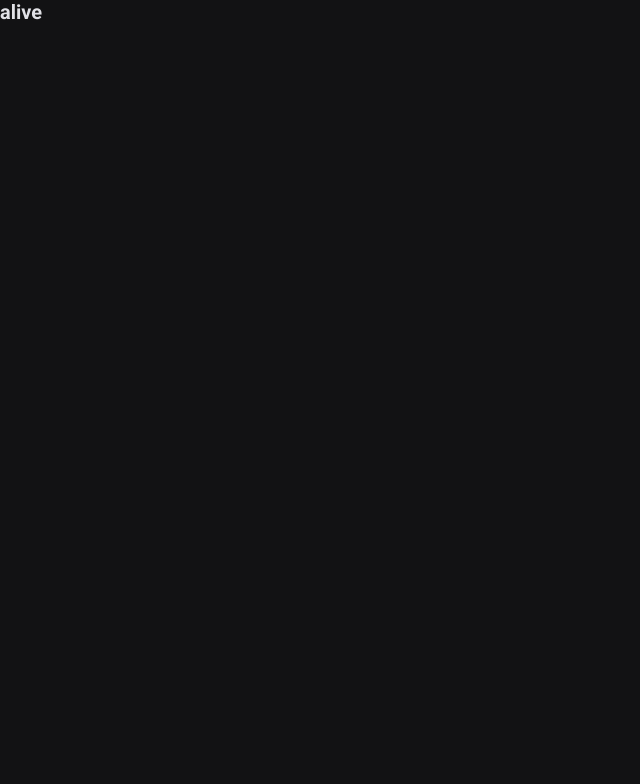
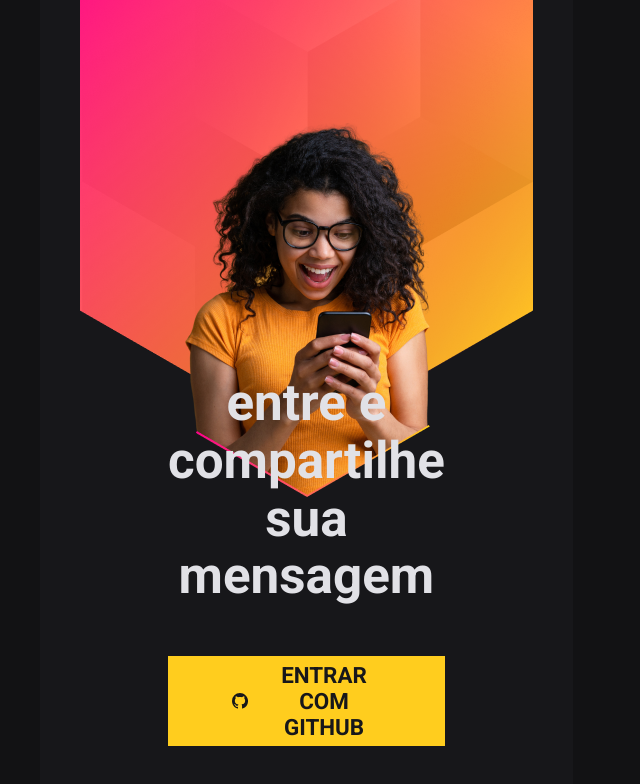
Before and after one commit to weldocarvalho/NLW_heat_front, a React (Vite) app: page / in a window 1280 px wide. Shown: the top 784 px of the page, without its empty margins (0-640 px from the left). Built offline with nearby package versions, Linux system fonts and the light colour scheme.

Commit message:
feat: LoginBox component, sass and react-icons

```diff
--- a/package.json
+++ b/package.json
@@ -8,7 +8,9 @@
   },
   "dependencies": {
     "react": "^17.0.0",
-    "react-dom": "^17.0.0"
+    "react-dom": "^17.0.0",
+    "react-icons": "^4.3.1",
+    "sass": "^1.43.2"
   },
   "devDependencies": {
     "@types/react": "^17.0.0",
--- /dev/null
+++ b/src/App.module.scss
@@ -0,0 +1,10 @@
+.contentWrapper {
+  max-width: 1200px;
+  height: 100vh;
+  margin: 0 auto;
+
+  display: grid;
+  grid-template-columns: 1fr 45.3rem;
+  column-gap: 12rem;
+  position: relative;
+}
--- a/src/App.tsx
+++ b/src/App.tsx
@@ -1,3 +1,10 @@
+import styles from './App.module.scss';
+import { LoginBox } from './components/LoginBox';
+
 export function App() {
-	return <h1>alive</h1>;
+	return (
+		<main className={styles.contentWrapper}>
+			<LoginBox />
+		</main>
+	);
 }
--- /dev/null
+++ b/src/components/LoginBox/index.tsx
@@ -0,0 +1,15 @@
+import { VscGithubInverted } from 'react-icons/vsc';
+
+import styles from './styles.module.scss';
+
+export function LoginBox() {
+	return (
+		<div className={styles.loginBoxWrapper}>
+			<strong>entre e compartilhe sua mensagem</strong>
+			<a href="#" className={styles.signInWithGithub}>
+				<VscGithubInverted size="32" />
+        entrar com github
+			</a>
+		</div>
+	);
+}
--- /dev/null
+++ b/src/components/LoginBox/styles.module.scss
@@ -0,0 +1,42 @@
+.loginBoxWrapper {
+  height: 100vh;
+  width: 100%;
+  background: #17171a url(../../assets/banner-girl.png) no-repeat center top;
+
+  padding: 20rem 8rem 0;
+  text-align: center;
+
+  display: flex;
+  flex-direction: column;
+  justify-content: center;
+  align-items: center;
+
+  strong {
+    font-size: 3.2rem;
+    line-height: 3.6rem;
+  }
+
+  .signInWithGithub {
+    background: #ffcd1e;
+    margin-top: 3.2rem;
+    padding: 0 4rem;
+    height: 5.6rem;
+    color: #17171a;
+    font-size: 1.4rem;
+    font-weight: bold;
+    text-transform: uppercase;
+    text-decoration: none;
+
+    display: flex;
+    align-items: center;
+    justify-content: center;
+
+    svg {
+      margin-right: 1.2rem;
+    }
+
+    &:hover {
+      filter: brightness(0.9);
+    }
+  }
+}
```
Also changed, not shown: 1 other file (tests, documents, lock files or other folders).
